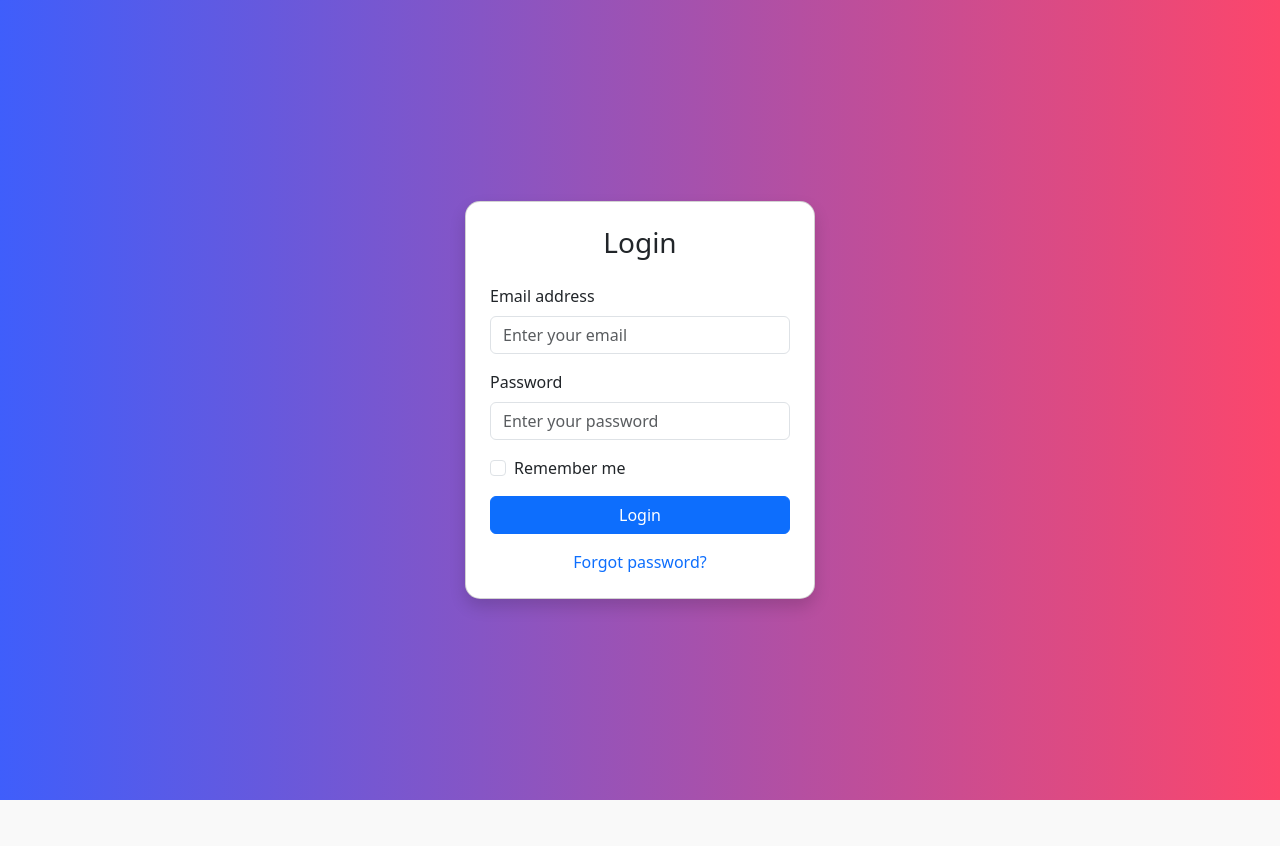
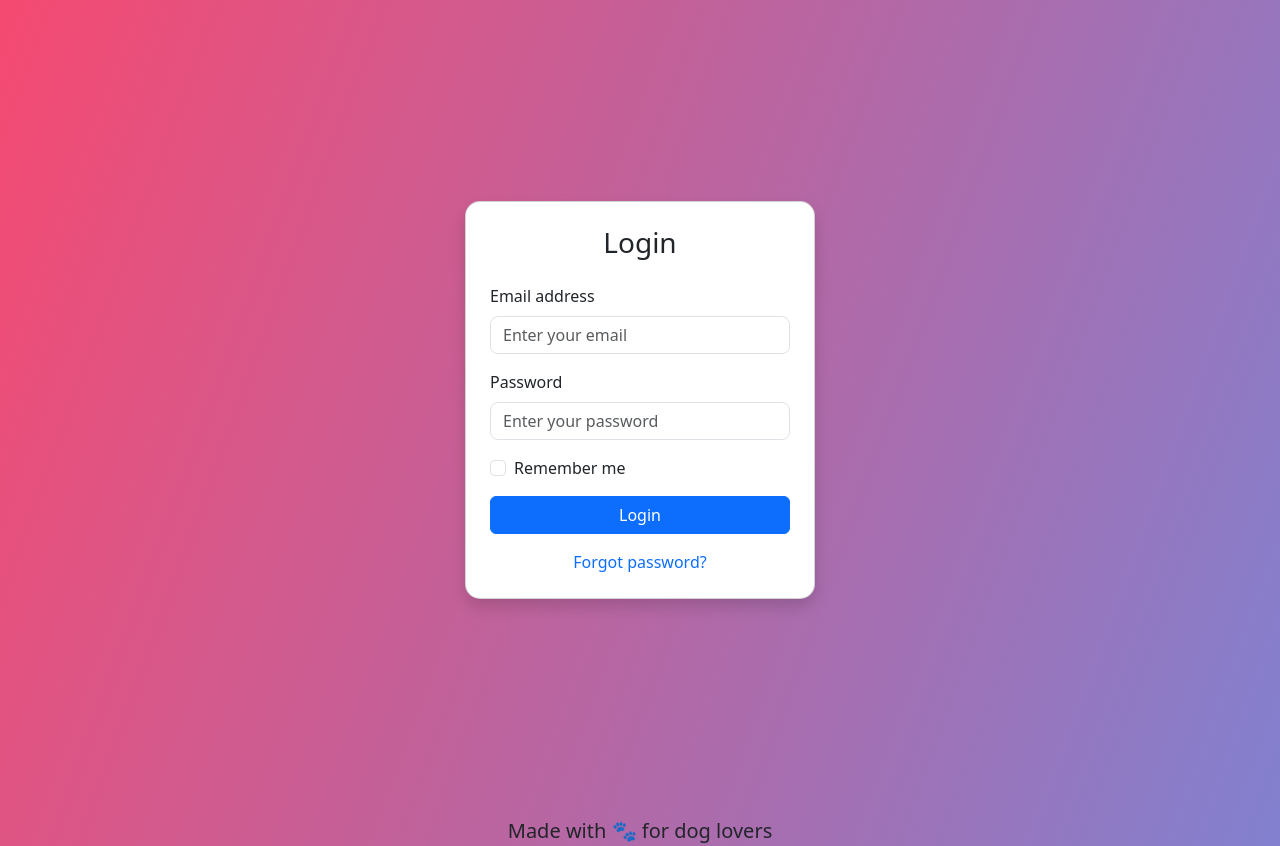
Before and after one commit to kirksamutya/TinDog-PHP, a PHP site: page /login.html in a window 1280 px wide. Before the commit the page ends 800 px from the top, so only its background shows below. Run offline with PHP 8.4, Linux system fonts and the light colour scheme.

Commit message:
Added paw-print footer for Login

```diff
--- a/assets/css/styles.css
+++ b/assets/css/styles.css
@@ -18,6 +18,13 @@ body {
   background: #fff;
   border-radius: 12px;
   box-shadow: 0 10px 30px rgba(0, 0, 0, 0.08);
+}
+
+.login-form-container {
+  display: flex;
+  justify-content: center;
+  align-items: center;
+  min-height: 100vh;
 }
 
 .form-control {
--- a/login.html
+++ b/login.html
@@ -8,16 +8,10 @@
       href="https://cdn.jsdelivr.net/npm/bootstrap@5.3.3/dist/css/bootstrap.min.css"
       rel="stylesheet"
     />
+    <link rel="stylesheet" href="./assets/css/styles.css" />
   </head>
-  <body
-    style="
-      min-height: 100vh;
-      display: flex;
-      align-items: center;
-      justify-content: center;
-      background: linear-gradient(to right, #3f5efb, #fc466b);
-    "
-  >
+  <body>
+    <div class="login-form-container">
       <div class="card shadow p-4" style="width: 350px; border-radius: 15px">
         <h3 class="text-center mb-4">Login</h3>
         <form>
@@ -45,11 +39,14 @@
           </div>
           <button type="submit" class="btn btn-primary w-100">Login</button>
           <div class="text-center mt-3">
-          <a href="forgot.html" class="text-decoration-none">Forgot password?</a
+            <a href="forgot.html" class="text-decoration-none"
+              >Forgot password?</a
             ><br />
           </div>
         </form>
       </div>
+    </div>
+    <div class="text-center mt-3 small">Made with 🐾 for dog lovers</div>
     <script src="https://cdn.jsdelivr.net/npm/bootstrap@5.3.3/dist/js/bootstrap.bundle.min.js"></script>
   </body>
 </html>
```
Lines whose indentation alone changed are shown as unchanged.
